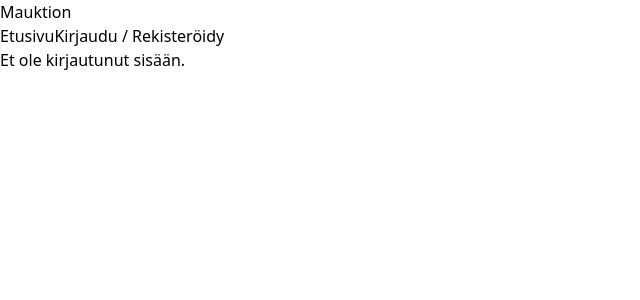
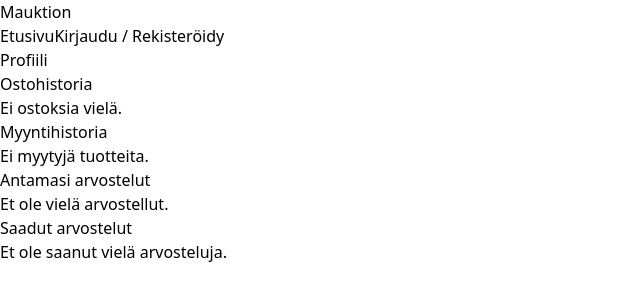
Before and after one commit to ossir1/mauktion-next, a Next.js app: page /profile in a window 1280 px wide. Shown: the top 300 px of the page, without its empty margins (0-640 px from the left). Built offline with nearby package versions, Linux system fonts and the light colour scheme.

Commit message:
Update profile.tsx

```diff
--- a/pages/profile.tsx
+++ b/pages/profile.tsx
@@ -1,135 +1,110 @@
 import { useEffect, useState } from 'react'
-import { Purchase, Review, Product } from '../types'
+import { generateReceipt } from '../utils/receipt'
+import { Review } from '../types'
 
 export default function Profile() {
   const [user, setUser] = useState<any>(null)
-  const [purchases, setPurchases] = useState<Purchase[]>([])
-  const [sales, setSales] = useState<Product[]>([])
+  const [sales, setSales] = useState<any[]>([])
+  const [purchases, setPurchases] = useState<any[]>([])
   const [reviews, setReviews] = useState<Review[]>([])
-  const [form, setForm] = useState({ name: '', email: '', password: '' })
 
   useEffect(() => {
-    const stored = localStorage.getItem('mauktion-user')
-    if (stored) {
-      const parsed = JSON.parse(stored)
-      setUser(parsed)
-      setForm({ name: parsed.name, email: parsed.email, password: '' })
-    }
+    const u = localStorage.getItem('mauktion-user')
+    if (u) setUser(JSON.parse(u))
 
-    const purchasesData = localStorage.getItem('mauktion-purchases')
-    if (purchasesData) {
-      setPurchases(JSON.parse(purchasesData))
-    }
+    const s = localStorage.getItem('mauktion-sales')
+    if (s) setSales(JSON.parse(s))
 
-    const salesData = localStorage.getItem('mauktion-added-products')
-    if (salesData) {
-      const items = JSON.parse(salesData)
-      const filtered = items.filter((p: any) => p.soldAt)
-      setSales(filtered)
-    }
+    const p = localStorage.getItem('mauktion-purchases')
+    if (p) setPurchases(JSON.parse(p))
 
-    const reviewsData = localStorage.getItem('mauktion-reviews')
-    if (reviewsData) {
-      setReviews(JSON.parse(reviewsData))
-    }
+    const r = localStorage.getItem('mauktion-reviews')
+    if (r) setReviews(JSON.parse(r))
   }, [])
 
-  const handleChange = (e: any) => {
-    const { name, value } = e.target
-    setForm((prev) => ({ ...prev, [name]: value }))
-  }
+  const hasReviewed = (productId: number) =>
+    reviews.some((r) => r.productId === productId && r.reviewer === user?.name)
 
-  const handleUpdate = () => {
-    const updated = { ...user, name: form.name, email: form.email }
-    localStorage.setItem('mauktion-user', JSON.stringify(updated))
-    setUser(updated)
-    alert('Tiedot päivitetty!')
-  }
+  const givenReviews = reviews.filter((r) => r.reviewer === user?.name)
+  const receivedReviews = reviews.filter((r) => r.target === user?.name)
 
-  const givenReviews = reviews.filter(r => r.reviewer === user?.name)
-  const receivedReviews = reviews.filter(r => r.target === user?.name)
   const avgRating = receivedReviews.length
-    ? (receivedReviews.reduce((sum, r) => sum + r.rating, 0) / receivedReviews.length).toFixed(1)
+    ? (
+        receivedReviews.reduce((sum, r) => sum + r.rating, 0) /
+        receivedReviews.length
+      ).toFixed(1)
     : '-'
-
-  if (!user) return <main className="p-6">Et ole kirjautunut sisään.</main>
 
   return (
     <main className="p-6 max-w-4xl mx-auto">
       <h1 className="text-2xl font-bold mb-4">Profiili</h1>
+      {user && (
+        <p className="mb-6 text-gray-700">
+          Tervetuloa, <strong>{user.name}</strong>! Keskiarvo: ⭐ {avgRating}/5
+        </p>
+      )}
 
-      <div className="mb-6 bg-white p-4 rounded shadow">
-        <h2 className="text-lg font-semibold mb-2">Käyttäjätiedot</h2>
-        <p><strong>Nimi:</strong> {user.name}</p>
-        <p><strong>Email:</strong> {user.email}</p>
-        <p><strong>Arvosana:</strong> ⭐ {avgRating} / 5</p>
-      </div>
-
-      <div className="mb-6 bg-white p-4 rounded shadow">
-        <h2 className="text-lg font-semibold mb-2">Muokkaa tietoja</h2>
-        <div className="space-y-2">
-          <input
-            name="name"
-            value={form.name}
-            onChange={handleChange}
-            placeholder="Nimi"
-            className="border rounded p-2 w-full"
-          />
-          <input
-            name="email"
-            value={form.email}
-            onChange={handleChange}
-            placeholder="Email"
-            className="border rounded p-2 w-full"
-          />
-          <input
-            name="password"
-            type="password"
-            value={form.password}
-            onChange={handleChange}
-            placeholder="Uusi salasana (ei pakollinen)"
-            className="border rounded p-2 w-full"
-          />
+      <section className="mb-8">
+        <h2 className="text-xl font-semibold mb-2">Ostohistoria</h2>
+        {purchases.length === 0 ? (
+          <p className="text-gray-600">Ei ostoksia vielä.</p>
+        ) : (
+          <ul className="space-y-4">
+            {purchases.map((p, i) => (
+              <li key={i} className="border p-4 rounded shadow">
+                <p className="font-medium">{p.name}</p>
+                <p className="text-sm text-gray-600">Ostettu: {new Date(p.purchasedAt).toLocaleString()}</p>
+                <p>Hinta: {p.price}</p>
+                {!hasReviewed(p.id) && (
+                  <a
+                    href={`/review/${p.id}`}
+                    className="text-blue-600 underline mt-2 inline-block"
+                  >
+                    Kirjoita arvostelu
+                  </a>
+                )}
                 <button
-            onClick={handleUpdate}
-            className="bg-blue-600 text-white px-4 py-2 rounded"
+                  onClick={() => generateReceipt(p, user?.name || 'Asiakas')}
+                  className="ml-4 bg-blue-600 text-white px-3 py-1 rounded text-sm"
                 >
-            Tallenna muutokset
+                  Lataa kuitti (PDF)
                 </button>
-        </div>
-      </div>
-
-      <div className="mb-6 bg-white p-4 rounded shadow">
-        <h2 className="text-lg font-semibold mb-2">Ostohistoria</h2>
-        {purchases.length === 0 && <p>Ei ostoksia.</p>}
-        <ul className="space-y-2">
-          {purchases.map((p, idx) => (
-            <li key={idx} className="border rounded p-3">
-              <p><strong>{p.name}</strong></p>
-              <p>Ostettu: {new Date(p.purchasedAt).toLocaleString()}</p>
-              <p>Hinta: {p.price} ({p.vatRate || '24%'} alv)</p>
               </li>
             ))}
           </ul>
-      </div>
+        )}
+      </section>
 
-      <div className="mb-6 bg-white p-4 rounded shadow">
-        <h2 className="text-lg font-semibold mb-2">Myyntihistoria</h2>
-        {sales.length === 0 && <p>Ei myytyjä tuotteita.</p>}
-        <ul className="space-y-2">
-          {sales.map((s, idx) => (
-            <li key={idx} className="border rounded p-3">
-              <p><strong>{s.name}</strong></p>
-              <p>Myyty: {new Date(s.soldAt).toLocaleString()}</p>
-              <p>Hinta: {s.price} ({s.vatRate || '24%'} alv)</p>
+      <section className="mb-8">
+        <h2 className="text-xl font-semibold mb-2">Myyntihistoria</h2>
+        {sales.length === 0 ? (
+          <p className="text-gray-600">Ei myytyjä tuotteita.</p>
+        ) : (
+          <ul className="space-y-4">
+            {sales.map((s, i) => (
+              <li key={i} className="border p-4 rounded shadow">
+                <p className="font-medium">{s.name}</p>
+                <p className="text-sm text-gray-600">
+                  Myyty: {s.soldAt ? new Date(s.soldAt).toLocaleString() : '-'}
+                </p>
+                <p>Hinta: {s.price}</p>
+                <button
+                  onClick={() => generateReceipt(s, s.buyer || 'Asiakas')}
+                  className="mt-2 bg-blue-600 text-white px-3 py-1 rounded text-sm"
+                >
+                  Lataa kuitti (PDF)
+                </button>
               </li>
             ))}
           </ul>
-      </div>
+        )}
+      </section>
 
-      <div className="mb-6 bg-white p-4 rounded shadow">
-        <h2 className="text-lg font-semibold mb-2">Antamasi arvostelut</h2>
-        {givenReviews.length === 0 && <p>Ei vielä arvosteluja.</p>}
+      <section className="mb-8">
+        <h2 className="text-xl font-semibold mb-2">Antamasi arvostelut</h2>
+        {givenReviews.length === 0 ? (
+          <p className="text-gray-600">Et ole vielä arvostellut.</p>
+        ) : (
           <ul className="space-y-2">
             {givenReviews.map((r, idx) => (
               <li key={idx} className="border rounded p-3">
@@ -140,11 +115,14 @@ export default function Profile() {
               </li>
             ))}
           </ul>
-      </div>
+        )}
+      </section>
 
-      <div className="mb-6 bg-white p-4 rounded shadow">
-        <h2 className="text-lg font-semibold mb-2">Saamasi arvostelut</h2>
-        {receivedReviews.length === 0 && <p>Et ole saanut arvosteluja.</p>}
+      <section>
+        <h2 className="text-xl font-semibold mb-2">Saadut arvostelut</h2>
+        {receivedReviews.length === 0 ? (
+          <p className="text-gray-600">Et ole saanut vielä arvosteluja.</p>
+        ) : (
           <ul className="space-y-2">
             {receivedReviews.map((r, idx) => (
               <li key={idx} className="border rounded p-3">
@@ -155,7 +133,8 @@ export default function Profile() {
               </li>
             ))}
           </ul>
-      </div>
+        )}
+      </section>
     </main>
   )
 }
```
Lines whose indentation alone changed are shown as unchanged.
